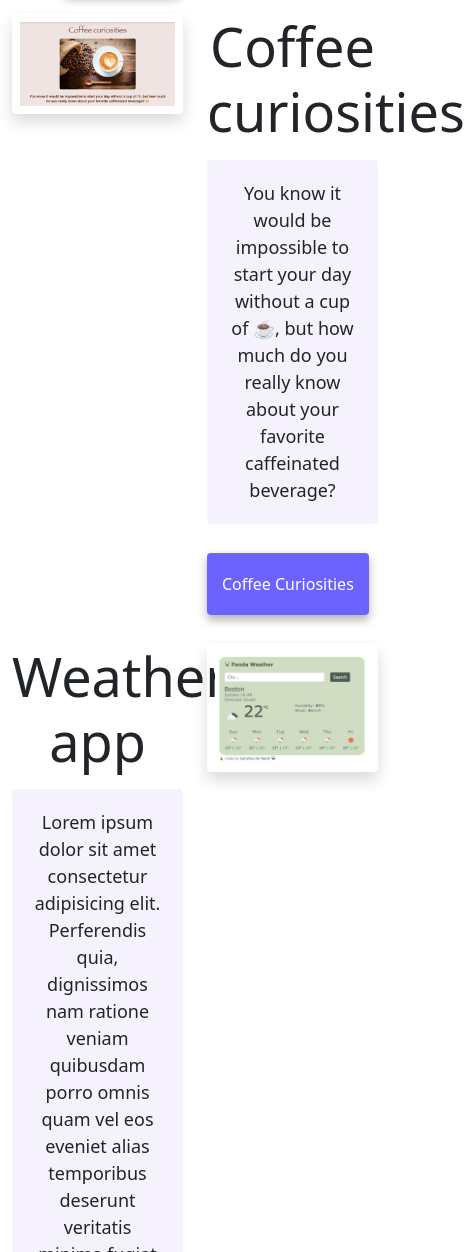
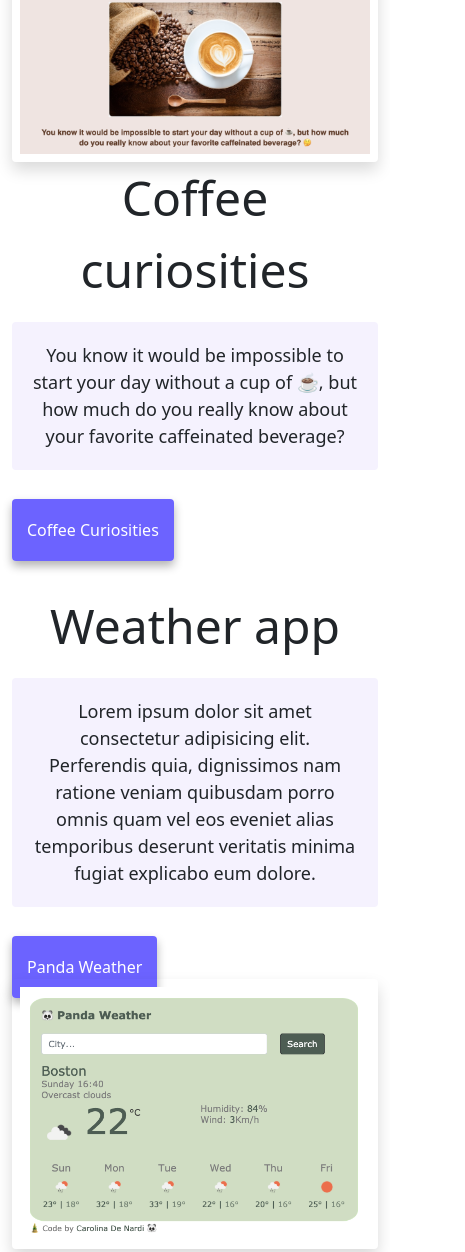
Before and after one commit to Carolnardi/portfolio, a plain HTML site: page index.html in a window 390 px wide. Shown: the part 427-1679 px from the top of the page, 465 px wide, since content can reach past the window. Drawn offline with nearby package versions, Linux system fonts and the light colour scheme.

Commit message:
Add sm in the col

```diff
--- a/index.html
+++ b/index.html
@@ -71,14 +71,14 @@
     </div>
     <div class="container">
       <div class="row">
-        <div class="col-6">
+        <div class="col-sm-6">
           <img
             src="/images/Coffee_curiosities.png"
             class="img-fluid p-2 shadow rounded"
             alt="coffe curiosities website"
           />
         </div>
-        <div class="col-6">
+        <div class="col-sm-6">
           <h2 class="mb-3">Coffee curiosities</h2>
           <p>
             You know it would be impossible to start your day without a cup of
@@ -97,7 +97,7 @@
         </div>
       </div>
       <div class="row mt-5">
-        <div class="col-6">
+        <div class="col-sm-6">
           <h2 class="mb-3">Weather app</h2>
           <p>
             Lorem ipsum dolor sit amet consectetur adipisicing elit. Perferendis
@@ -116,7 +116,7 @@
             >
           </div>
         </div>
-        <div class="col-6">
+        <div class="col-sm-6">
           <img
             src="/images/panda_weather.png"
             class="img-fluid p-2 shadow rounded"
@@ -125,14 +125,14 @@
         </div>
       </div>
       <div class="row mt-5">
-        <div class="col-6">
+        <div class="col-sm-6">
           <img
             src="/images/yogurt.png"
             class="img-fluid rounded"
             alt="yogurt blog"
           />
         </div>
-        <div class="col-6">
+        <div class="col-sm-6">
           <h2 class="mb-3">Yogurt app</h2>
           <p>
             Lorem ipsum dolor sit amet consectetur adipisicing elit. Perferendis
--- a/src/style.css
+++ b/src/style.css
@@ -98,3 +98,10 @@ p {
   box-shadow: var(--box-shadow);
   color: white;
 }
+
+@media (max-width: 900px) {
+  h2 {
+    font-size: 48px;
+    line-height: 1.5;
+  }
+}
```
Also changed, not shown: about.html (+3 -3 lines).
